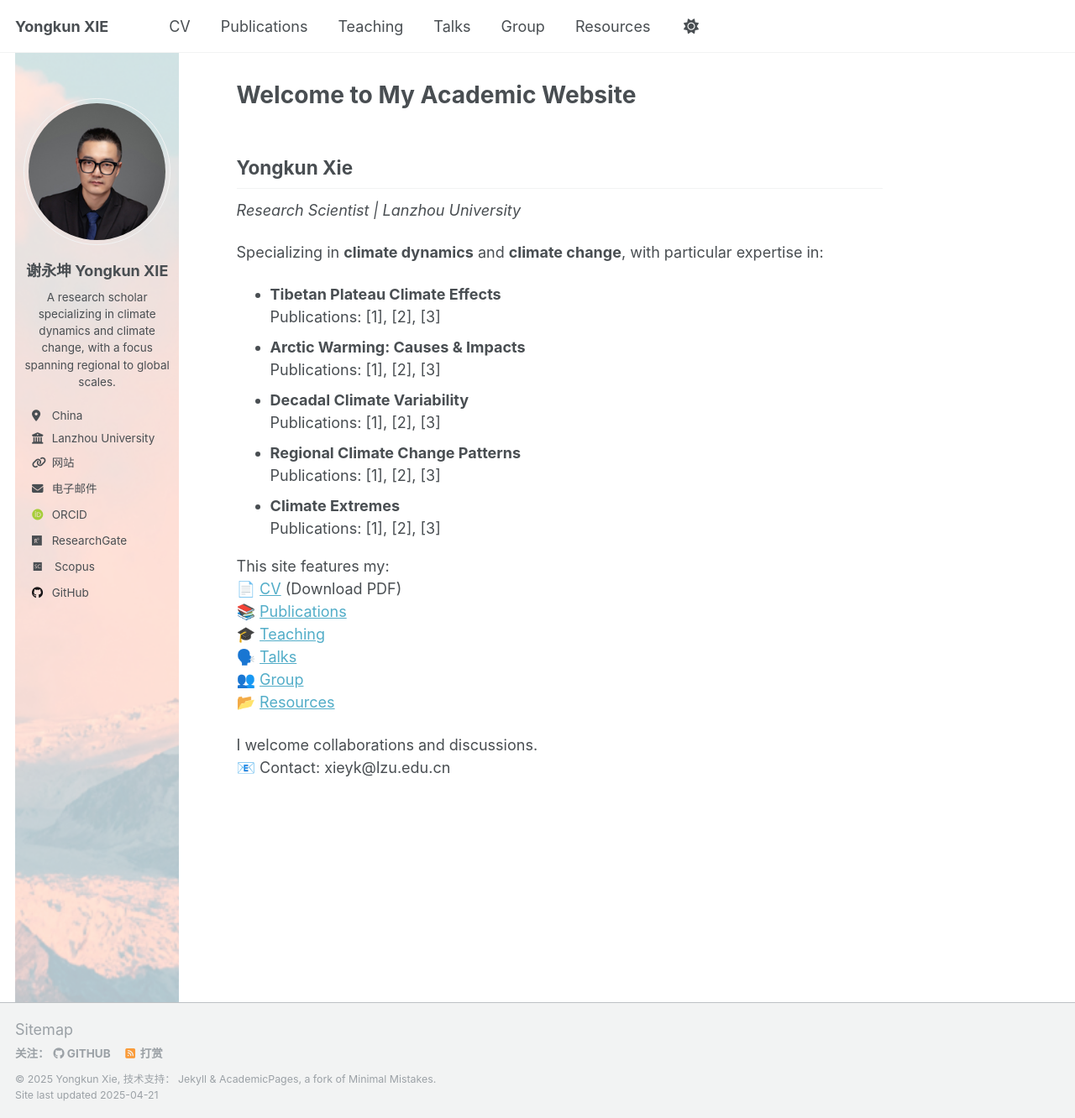
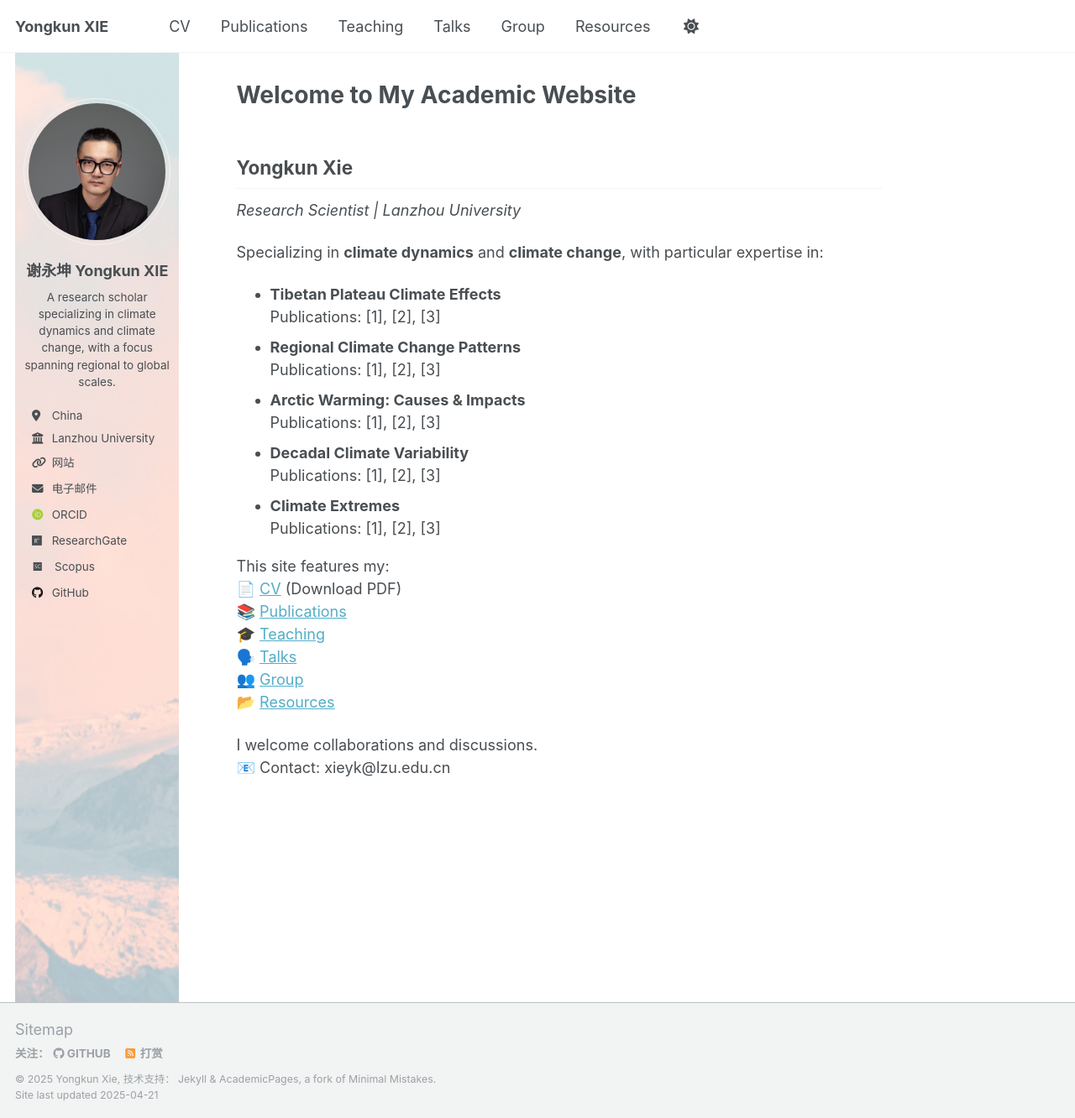
Before and after one commit to yongkunxie/yongkunxie.github.io, a Jekyll site: the page built from _pages/about.md, in a window 1280 px wide and 1332 px high. Shown: the whole window at 84% size. Built offline with Jekyll 4.4.1, drawn with Linux system fonts in a browser that asks for light colours; some web fonts are replaced.

```diff
--- a/_pages/about.md
+++ b/_pages/about.md
@@ -14,11 +14,11 @@ Specializing in **climate dynamics** and **climate change**, with particular exp
 
 - **Tibetan Plateau Climate Effects**
   Publications: [1], [2], [3]
+- **Regional Climate Change Patterns**
+  Publications: [1], [2], [3]
 - **Arctic Warming: Causes & Impacts**
   Publications: [1], [2], [3]
 - **Decadal Climate Variability**
-  Publications: [1], [2], [3]
-- **Regional Climate Change Patterns**
   Publications: [1], [2], [3]
 - **Climate Extremes**
   Publications: [1], [2], [3]
```
